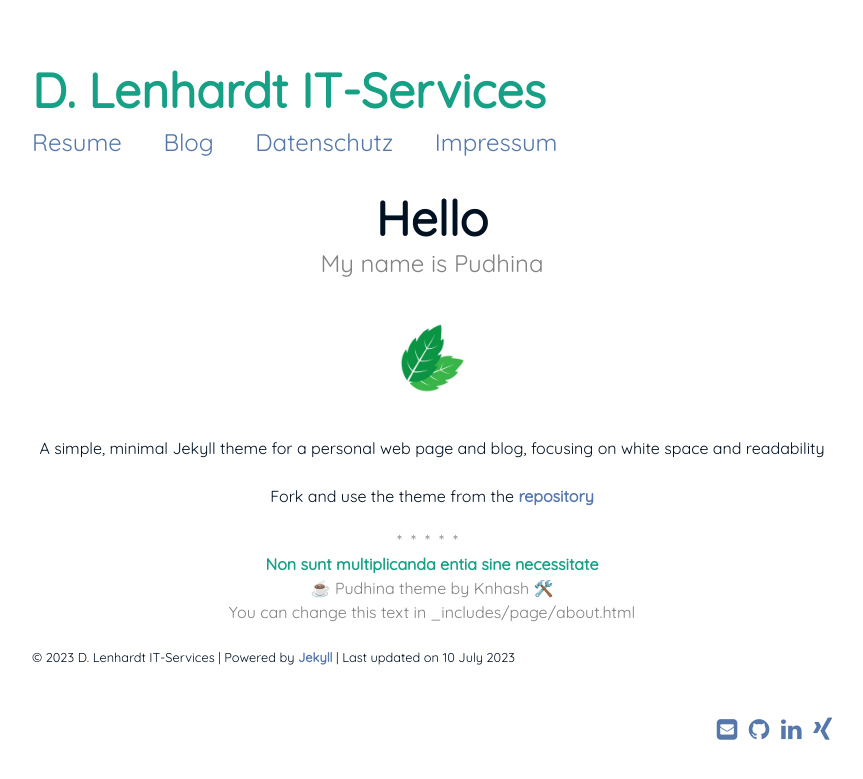
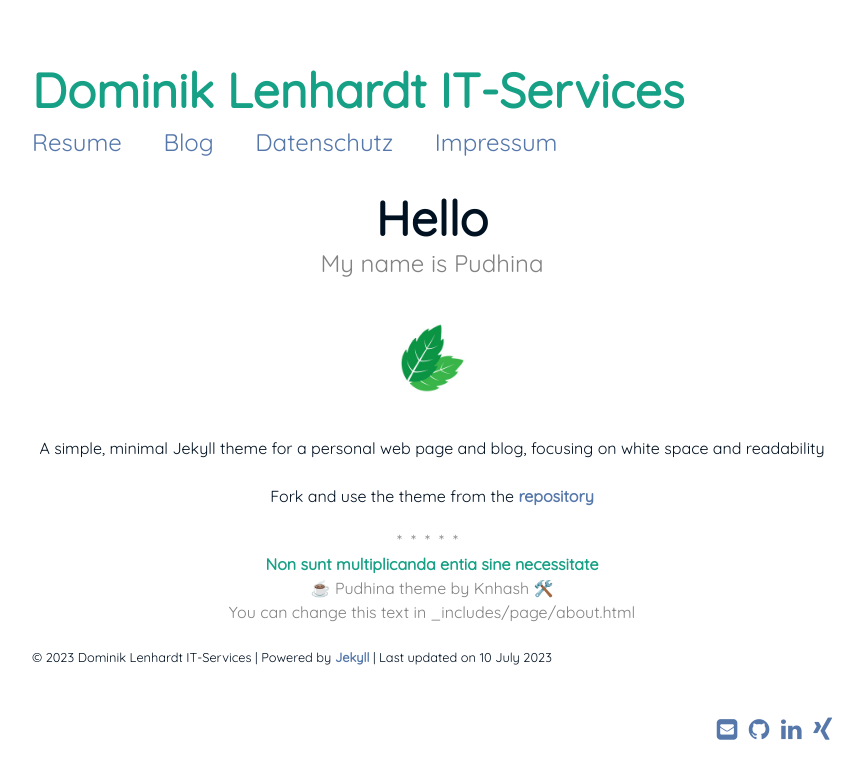
Before and after one commit to lenhardt-its/lenhardt-its.github.io, a Jekyll site: the page built from index.md, in a window 1280 px wide. Shown: the top 779 px of the page, without its empty margins (208-1071 px from the left). Built offline with Jekyll 4.4.1, drawn with Linux system fonts in a browser that asks for light colours.

Commit message:
improvements

```diff
--- a/_config.yml
+++ b/_config.yml
@@ -1,5 +1,5 @@
 # Site settings
-title: D. Lenhardt IT-Services
+title: Dominik Lenhardt IT-Services
 description: >
   IT Dienstleistungen und Beratung aus erster Hand.
 
```
